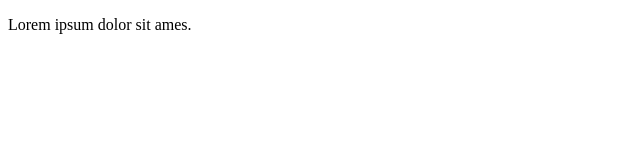
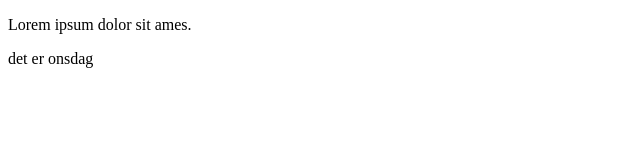
Before and after one commit to ConSIXten/myfirstgit, a plain HTML site: page index.html in a window 1280 px wide. Shown: the full height of the page, 0-640 px from the left. Drawn offline with Linux system fonts and the light colour scheme.

Commit message:
added something

```diff
--- a/index.html
+++ b/index.html
@@ -8,5 +8,6 @@
 </head>
 <body>
     <p>Lorem ipsum dolor sit ames.</p>
+    <p>det er onsdag</p>
 </body>
 </html>
```
